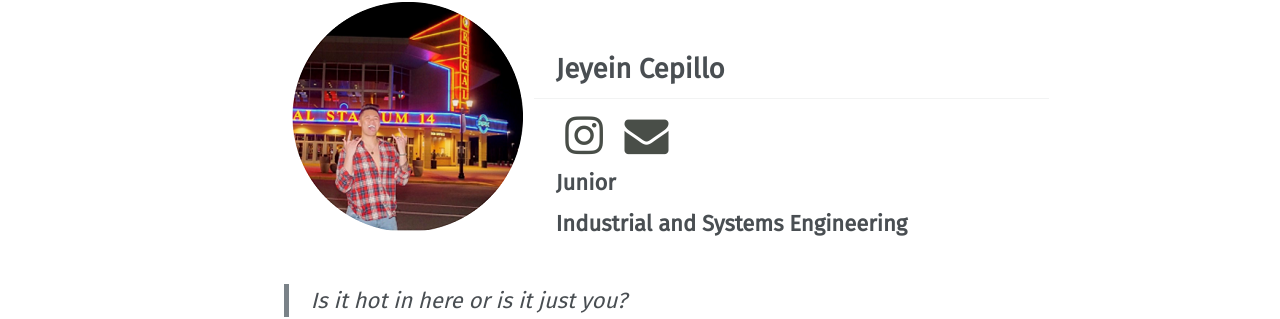
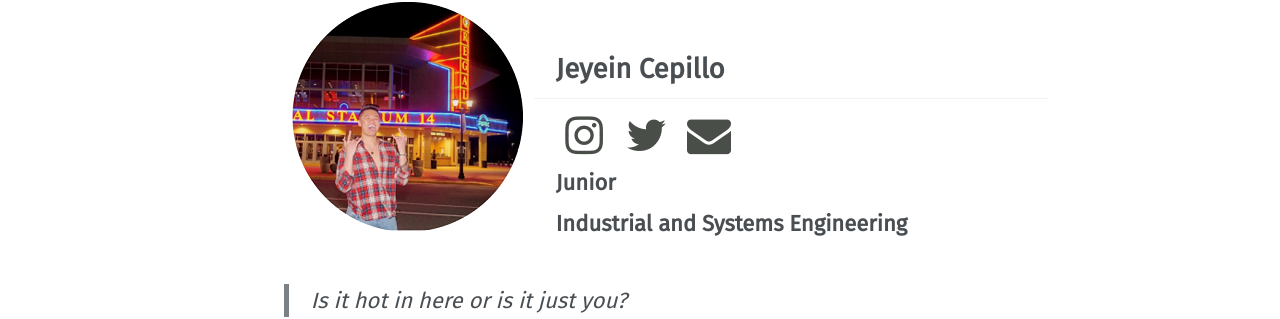
Before and after one commit to vtfasa/vtfasa.github.io, a Jekyll site: the page built from _pages/officers/hospitality.md, in a window 1280 px wide. Shown: the part 199-518 px from the top of the page. Built offline with Jekyll 4.4.1, drawn with Linux system fonts in a browser that asks for light colours; some web fonts are replaced.

Commit message:
Update hospitality.md

```diff
--- a/_pages/officers/hospitality.md
+++ b/_pages/officers/hospitality.md
@@ -16,6 +16,7 @@ permalink: /officers/hospitality/
 ![image-left]({{ "/assets/images/officers/small/jc2Circle.png" | absolute_url }}){: .align-left}
 ## Jeyein Cepillo
 <p style="margin-bottom: 0.45em; padding: 0"><a href="https://www.instagram.com/thatfunnyasianguy/" style="margin: 0; padding: 0"><i class="fa fa-2x fa-fw fa-instagram" style="color: #494e48"></i></a>
+<a href="https://twitter.com/katquion" style="color: #494e48"><i class="fa fa-2x fa-fw fa-twitter"></i></a>
 <a href="mailto:jeyeinc@vt.edu" style="margin: 0; padding: 0"><i class="fa fa-2x fa-fw fa-envelope" style="color: #494e48"></i></a></p>
 <h3 style="margin-top: 0">Junior</h3>
 **Industrial and Systems Engineering**
```
